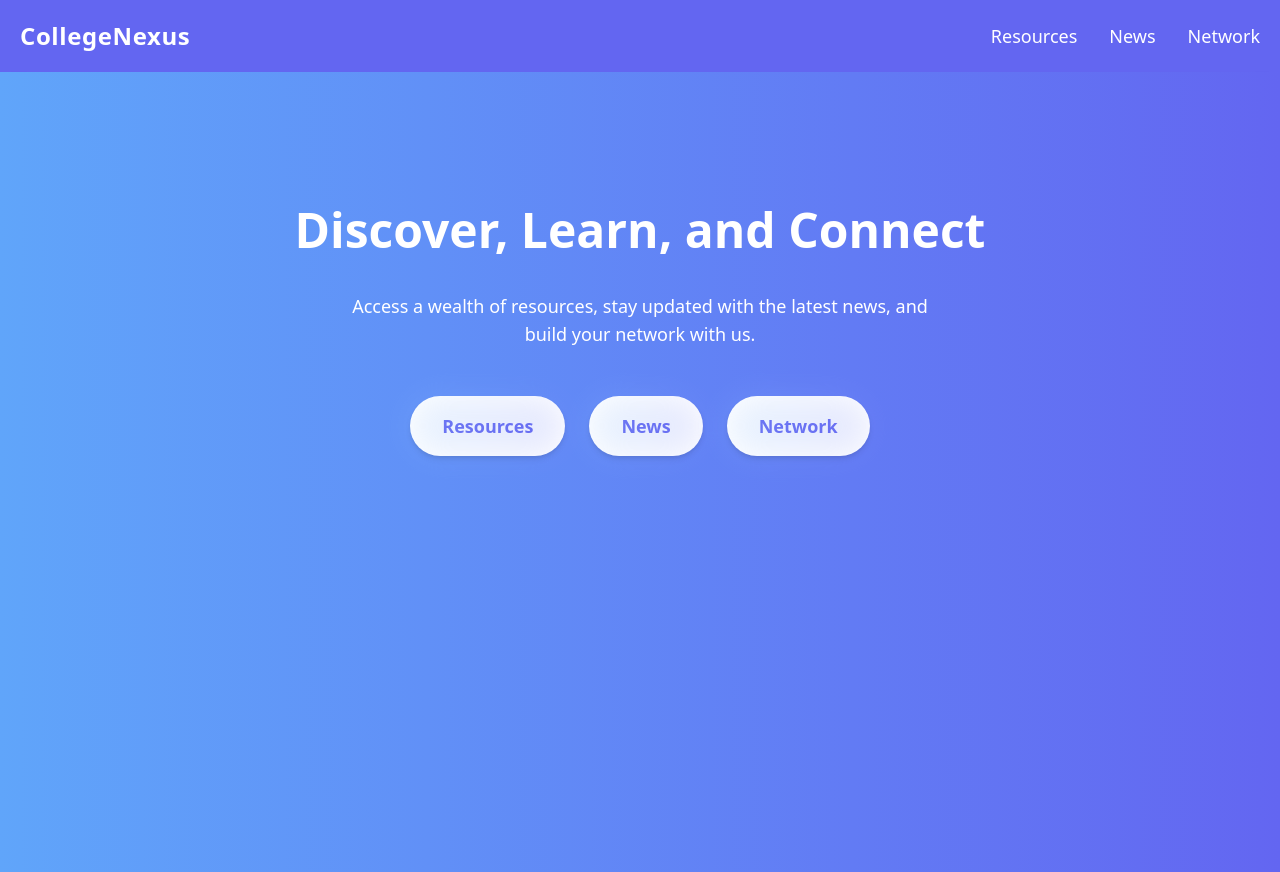
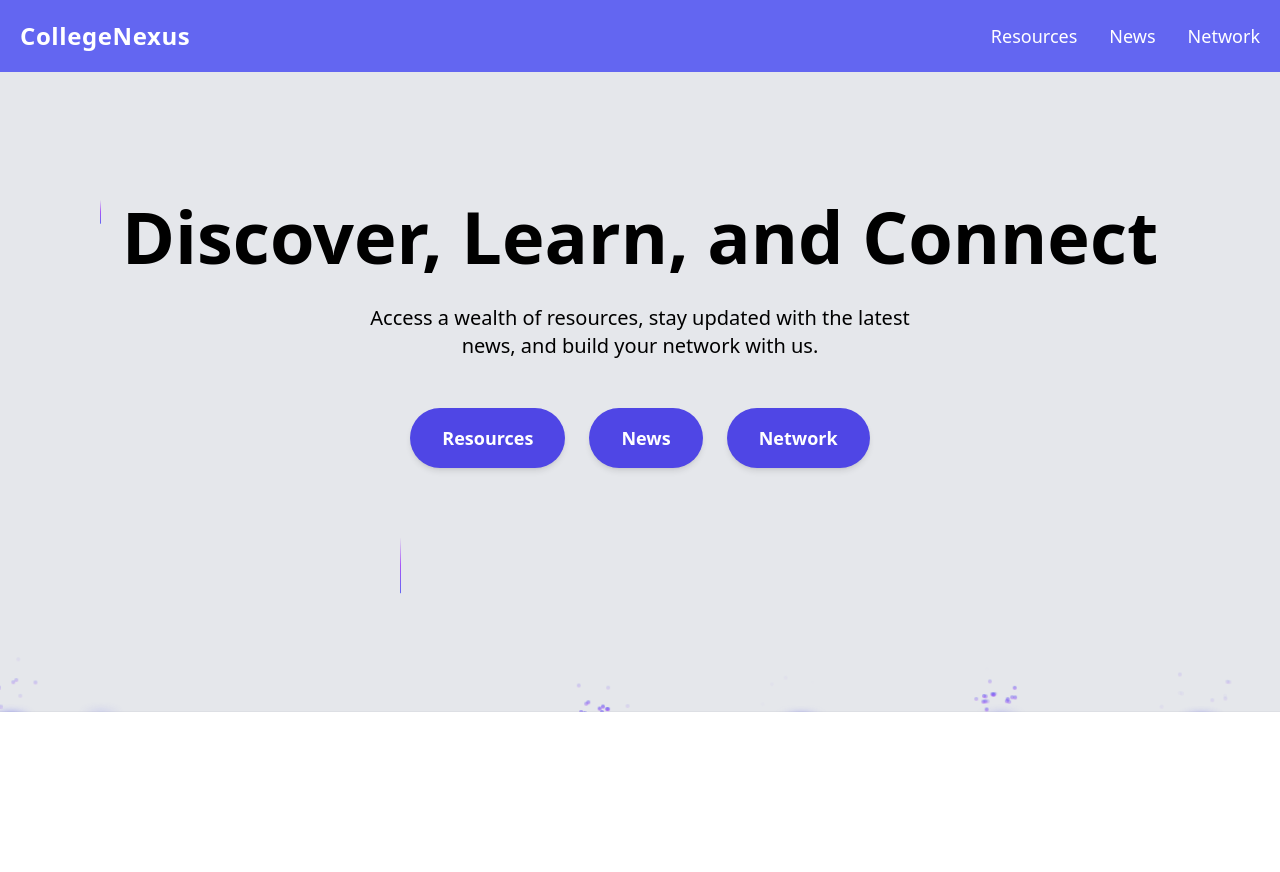
Before and after one commit to himanshuraimau/college-nexus, a Next.js app: page / in a window 1280 px wide. After the commit the page ends 800 px from the top, so only its background shows below. Built offline with nearby package versions, Linux system fonts and the light colour scheme; a web font is replaced by a local one.

Commit message:
change style a little bit

```diff
--- a/src/app/page.tsx
+++ b/src/app/page.tsx
@@ -1,7 +1,7 @@
 import Hero from "@/components/Hero";
 export default function Home() {
   return (
-    <div className="h-screen w-full bg-background text-text font-sans">
+    <div className="h-full w-full  text-text font-sans">
       <Hero/>
     </div>
   );
--- a/src/app/resources/page.tsx
+++ b/src/app/resources/page.tsx
@@ -37,7 +37,7 @@ const ResourcePage: React.FC = () => {
     };
 
     return (
-        <div className="min-h-screen bg-gray-100">
+        <div className="min-h-screen bg-gray-200">
             <div className="max-w-7xl mx-auto px-4 sm:px-6 lg:px-8 py-4">
                 <h1 className="text-4xl font-bold text-center mb-8">Find Your Resources</h1>
                 <SelectForm onSubmit={handleFormSubmit} />
--- a/src/components/Hero.tsx
+++ b/src/components/Hero.tsx
@@ -1,41 +1,42 @@
 "use client";
 import { useRouter } from 'next/navigation';
+import React from "react";
+import { BackgroundBeamsWithCollision } from "@/components/ui/background-beams-with-collision";
 
 const HeroSection = () => {
     const router = useRouter();
 
     return (
-        <div className="h-full flex flex-col items-center pt-[10%] bg-gradient-to-r from-blue-400 to-indigo-500 rounded-lg shadow-lg text-center">
-            <h1 className="text-5xl font-extrabold text-white mb-8 leading-tight">
+        <BackgroundBeamsWithCollision>
+            <div className="h-full flex flex-col items-center pt-[10%] text-center relative z-20">
+                <h1 className="text-5xl md:text-7xl font-extrabold text-black dark:text-white mb-8 leading-tight">
                     Discover, Learn, and Connect
                 </h1>
-            <p className="text-lg text-white mb-12 max-w-xl">
+                <p className="text-lg md:text-xl text-black dark:text-white mb-12 max-w-xl">
                     Access a wealth of resources, stay updated with the latest news, and build your network with us.
                 </p>
                 <div className="flex space-x-6">
                     <button
-                    className="relative px-8 py-4 text-lg font-semibold text-indigo-500 bg-white rounded-full shadow-md hover:bg-gray-100 transition-transform transform hover:-translate-y-1 focus:outline-none focus:ring-4 focus:ring-indigo-300"
+                        className="relative px-8 py-4 text-lg font-semibold text-white bg-gradient-to-r  rounded-full shadow-md bg-indigo-600 hover:bg-indigo-500 transition-transform transform hover:-translate-y-1 focus:outline-none focus:ring-4 focus:ring-pink-400"
                         onClick={() => router.push('/resources')}
                     >
                         Resources
-                    <span className="absolute -inset-px bg-gradient-to-r from-blue-300 to-indigo-400 rounded-full blur-lg opacity-20"></span>
                     </button>
                     <button
-                    className="relative px-8 py-4 text-lg font-semibold text-indigo-500 bg-white rounded-full shadow-md hover:bg-gray-100 transition-transform transform hover:-translate-y-1 focus:outline-none focus:ring-4 focus:ring-indigo-300"
+                        className="relative px-8 py-4 text-lg font-semibold text-white bg-indigo-600 hover:bg-indigo-500 rounded-full shadow-md transition-transform transform hover:-translate-y-1 focus:outline-none focus:ring-4 focus:ring-pink-400"
                         onClick={() => router.push('/news')}
                     >
                         News
-                    <span className="absolute -inset-px bg-gradient-to-r from-blue-300 to-indigo-400 rounded-full blur-lg opacity-20"></span>
                     </button>
                     <button
-                    className="relative px-8 py-4 text-lg font-semibold text-indigo-500 bg-white rounded-full shadow-md hover:bg-gray-100 transition-transform transform hover:-translate-y-1 focus:outline-none focus:ring-4 focus:ring-indigo-300"
+                        className="relative px-8 py-4 text-lg font-semibold text-white bg-indigo-600 hover:bg-indigo-500 rounded-full shadow-md  transition-transform transform hover:-translate-y-1 focus:outline-none focus:ring-4 focus:ring-pink-400"
                         onClick={() => router.push('/network')}
                     >
                         Network
-                    <span className="absolute -inset-px bg-gradient-to-r from-blue-300 to-indigo-400 rounded-full blur-lg opacity-20"></span>
                     </button>
                 </div>
             </div>
+        </BackgroundBeamsWithCollision>
     );
 };
 
--- /dev/null
+++ b/src/components/ui/background-beams-with-collision.tsx
@@ -0,0 +1,259 @@
+"use client";
+import { cn } from "@/utils/utils";
+import { motion, AnimatePresence } from "framer-motion";
+import React, { useRef, useState, useEffect } from "react";
+
+export const BackgroundBeamsWithCollision = ({
+  children,
+  className,
+}: {
+  children: React.ReactNode;
+  className?: string;
+}) => {
+  const containerRef = useRef<HTMLDivElement>(null);
+  const parentRef = useRef<HTMLDivElement>(null);
+
+  const beams = [
+    {
+      initialX: 10,
+      translateX: 10,
+      duration: 7,
+      repeatDelay: 3,
+      delay: 2,
+    },
+    {
+      initialX: 600,
+      translateX: 600,
+      duration: 3,
+      repeatDelay: 3,
+      delay: 4,
+    },
+    {
+      initialX: 100,
+      translateX: 100,
+      duration: 7,
+      repeatDelay: 7,
+      className: "h-6",
+    },
+    {
+      initialX: 400,
+      translateX: 400,
+      duration: 5,
+      repeatDelay: 14,
+      delay: 4,
+    },
+    {
+      initialX: 800,
+      translateX: 800,
+      duration: 11,
+      repeatDelay: 2,
+      className: "h-20",
+    },
+    {
+      initialX: 1000,
+      translateX: 1000,
+      duration: 4,
+      repeatDelay: 2,
+      className: "h-12",
+    },
+    {
+      initialX: 1200,
+      translateX: 1200,
+      duration: 6,
+      repeatDelay: 4,
+      delay: 2,
+      className: "h-6",
+    },
+  ];
+
+  return (
+    <div
+      ref={parentRef}
+      className={cn(
+        "h-96 md:h-[40rem] bg-gradient-to-b bg-gray-200 dark:from-neutral-950 dark:to-neutral-800 relative flex items-center w-full justify-center overflow-hidden",
+        // h-screen if you want bigger
+        className
+      )}
+    >
+      {beams.map((beam) => (
+        <CollisionMechanism
+          key={beam.initialX + "beam-idx"}
+          beamOptions={beam}
+          containerRef={containerRef}
+          parentRef={parentRef}
+        />
+      ))}
+
+      {children}
+      <div
+        ref={containerRef}
+        className="absolute bottom-0 bg-neutral-100 w-full inset-x-0 pointer-events-none"
+        style={{
+          boxShadow:
+            "0 0 24px rgba(34, 42, 53, 0.06), 0 1px 1px rgba(0, 0, 0, 0.05), 0 0 0 1px rgba(34, 42, 53, 0.04), 0 0 4px rgba(34, 42, 53, 0.08), 0 16px 68px rgba(47, 48, 55, 0.05), 0 1px 0 rgba(255, 255, 255, 0.1) inset",
+        }}
+      ></div>
+    </div>
+  );
+};
+
+const CollisionMechanism = React.forwardRef<
+  HTMLDivElement,
+  {
+    containerRef: React.RefObject<HTMLDivElement>;
+    parentRef: React.RefObject<HTMLDivElement>;
+    beamOptions?: {
+      initialX?: number;
+      translateX?: number;
+      initialY?: number;
+      translateY?: number;
+      rotate?: number;
+      className?: string;
+      duration?: number;
+      delay?: number;
+      repeatDelay?: number;
+    };
+  }
+>(({ parentRef, containerRef, beamOptions = {} }, ref) => {
+  const beamRef = useRef<HTMLDivElement>(null);
+  const [collision, setCollision] = useState<{
+    detected: boolean;
+    coordinates: { x: number; y: number } | null;
+  }>({
+    detected: false,
+    coordinates: null,
+  });
+  const [beamKey, setBeamKey] = useState(0);
+  const [cycleCollisionDetected, setCycleCollisionDetected] = useState(false);
+
+  useEffect(() => {
+    const checkCollision = () => {
+      if (
+        beamRef.current &&
+        containerRef.current &&
+        parentRef.current &&
+        !cycleCollisionDetected
+      ) {
+        const beamRect = beamRef.current.getBoundingClientRect();
+        const containerRect = containerRef.current.getBoundingClientRect();
+        const parentRect = parentRef.current.getBoundingClientRect();
+
+        if (beamRect.bottom >= containerRect.top) {
+          const relativeX =
+            beamRect.left - parentRect.left + beamRect.width / 2;
+          const relativeY = beamRect.bottom - parentRect.top;
+
+          setCollision({
+            detected: true,
+            coordinates: {
+              x: relativeX,
+              y: relativeY,
+            },
+          });
+          setCycleCollisionDetected(true);
+        }
+      }
+    };
+
+    const animationInterval = setInterval(checkCollision, 50);
+
+    return () => clearInterval(animationInterval);
+  }, [cycleCollisionDetected, containerRef]);
+
+  useEffect(() => {
+    if (collision.detected && collision.coordinates) {
+      setTimeout(() => {
+        setCollision({ detected: false, coordinates: null });
+        setCycleCollisionDetected(false);
+      }, 2000);
+
+      setTimeout(() => {
+        setBeamKey((prevKey) => prevKey + 1);
+      }, 2000);
+    }
+  }, [collision]);
+
+  return (
+    <>
+      <motion.div
+        key={beamKey}
+        ref={beamRef}
+        animate="animate"
+        initial={{
+          translateY: beamOptions.initialY ?? "-200px",
+          translateX: beamOptions.initialX ?? "0px",
+          rotate: beamOptions.rotate ?? 0,
+        }}
+        variants={{
+          animate: {
+            translateY: beamOptions.translateY ?? "1800px",
+            translateX: beamOptions.translateX ?? "0px",
+            rotate: beamOptions.rotate ?? 0,
+          },
+        }}
+        transition={{
+          duration: beamOptions.duration ?? 8,
+          repeat: Infinity,
+          repeatType: "loop",
+          ease: "linear",
+          delay: beamOptions.delay ?? 0,
+          repeatDelay: beamOptions.repeatDelay ?? 0,
+        }}
+        className={cn(
+          "absolute left-0 top-20 m-auto h-14 w-px rounded-full bg-gradient-to-t from-indigo-500 via-purple-500 to-transparent",
+          beamOptions.className
+        )}
+      />
+      <AnimatePresence>
+        {collision.detected && collision.coordinates && (
+          <Explosion
+            key={`${collision.coordinates.x}-${collision.coordinates.y}`}
+            className=""
+            style={{
+              left: `${collision.coordinates.x}px`,
+              top: `${collision.coordinates.y}px`,
+              transform: "translate(-50%, -50%)",
+            }}
+          />
+        )}
+      </AnimatePresence>
+    </>
+  );
+});
+
+CollisionMechanism.displayName = "CollisionMechanism";
+
+const Explosion = ({ ...props }: React.HTMLProps<HTMLDivElement>) => {
+  const spans = Array.from({ length: 20 }, (_, index) => ({
+    id: index,
+    initialX: 0,
+    initialY: 0,
+    directionX: Math.floor(Math.random() * 80 - 40),
+    directionY: Math.floor(Math.random() * -50 - 10),
+  }));
+
+  return (
+    <div {...props} className={cn("absolute z-50 h-2 w-2", props.className)}>
+      <motion.div
+        initial={{ opacity: 0 }}
+        animate={{ opacity: 1 }}
+        exit={{ opacity: 0 }}
+        transition={{ duration: 1.5, ease: "easeOut" }}
+        className="absolute -inset-x-10 top-0 m-auto h-2 w-10 rounded-full bg-gradient-to-r from-transparent via-indigo-500 to-transparent blur-sm"
+      ></motion.div>
+      {spans.map((span) => (
+        <motion.span
+          key={span.id}
+          initial={{ x: span.initialX, y: span.initialY, opacity: 1 }}
+          animate={{
+            x: span.directionX,
+            y: span.directionY,
+            opacity: 0,
+          }}
+          transition={{ duration: Math.random() * 1.5 + 0.5, ease: "easeOut" }}
+          className="absolute h-1 w-1 rounded-full bg-gradient-to-b from-indigo-500 to-purple-500"
+        />
+      ))}
+    </div>
+  );
+};
```
Also changed, not shown: src/components/navBar.tsx (+6 -6 lines). Lines whose indentation alone changed are shown as unchanged.
